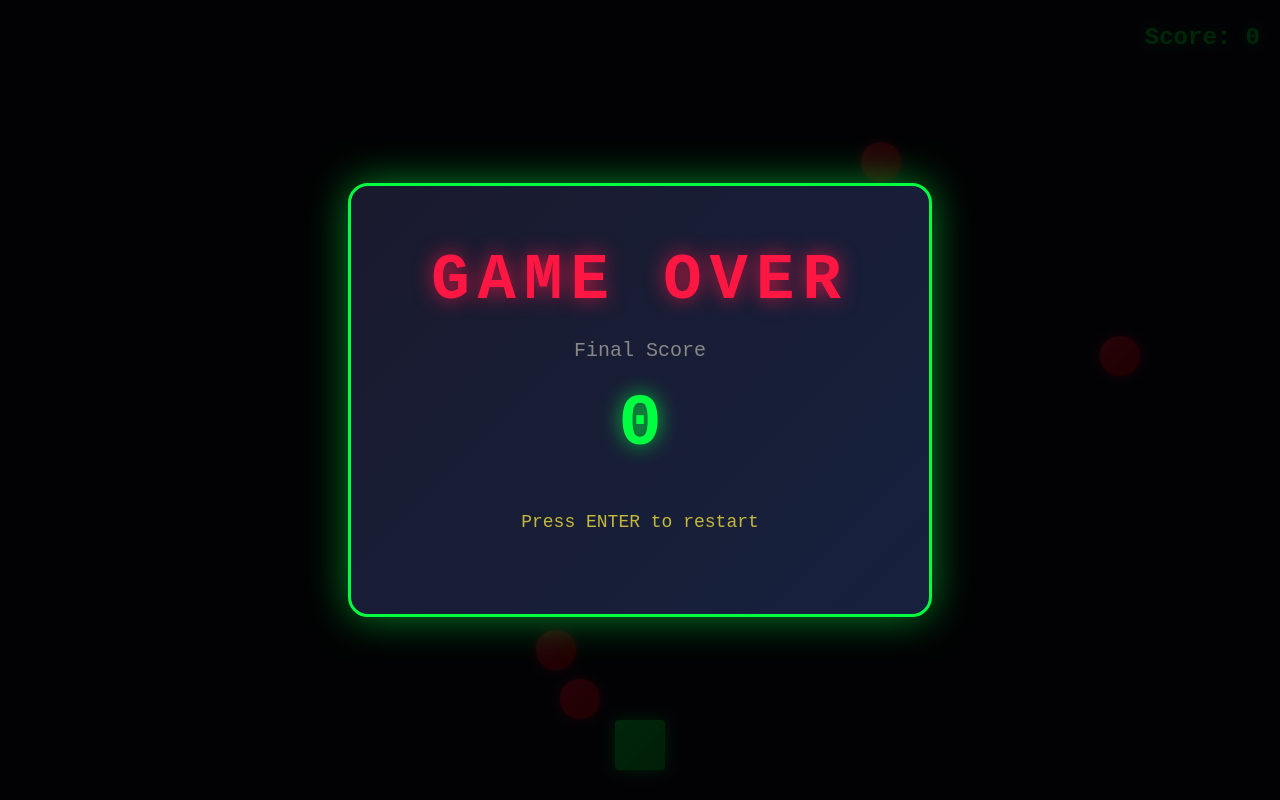
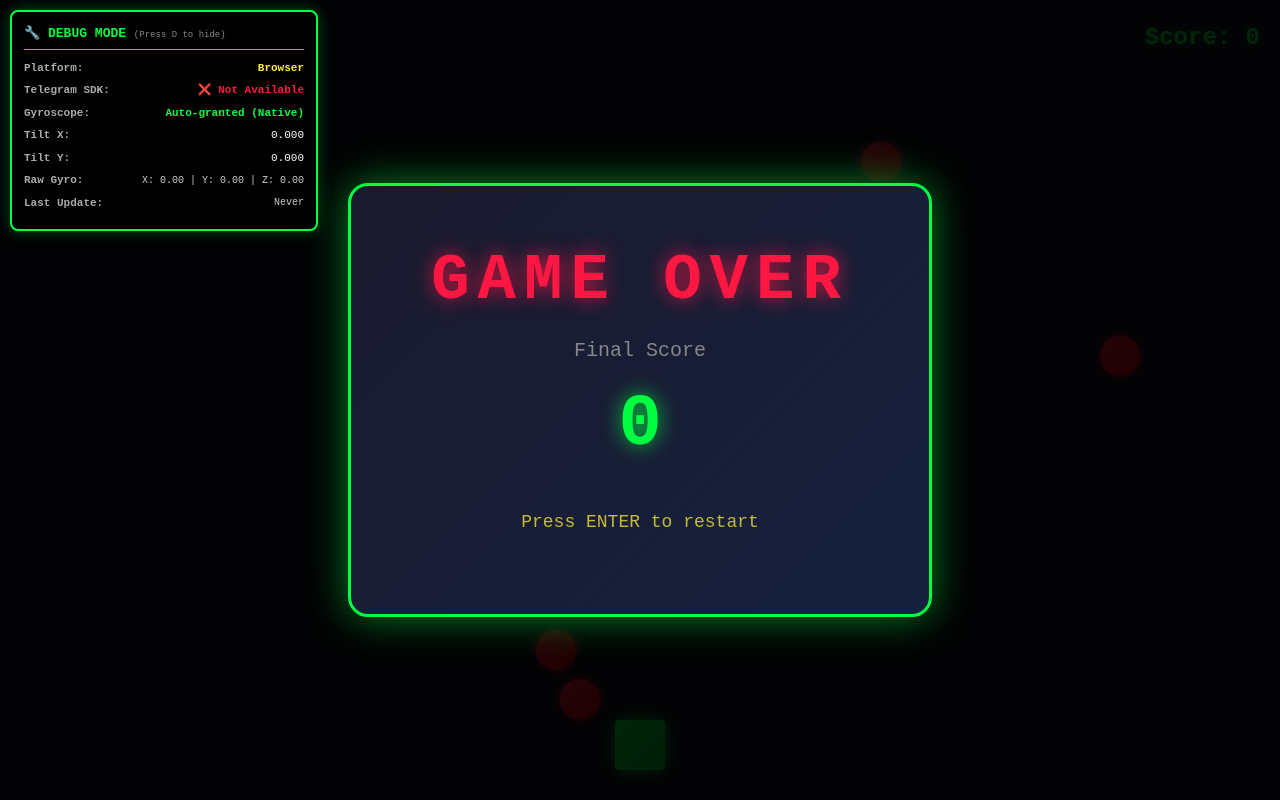
Before and after one commit to aliendevuz/shooter, a React (Vite) app: page / in a window 1280 px wide. Built offline with nearby package versions, Linux system fonts and the light colour scheme.

Commit message:
gyroscope from telegram sdk

```diff
--- a/src/App.css
+++ b/src/App.css
@@ -164,3 +164,69 @@
 .gyro-button:active {
   transform: scale(0.95);
 }
+
+.debug-panel {
+  position: absolute;
+  top: 10px;
+  left: 10px;
+  background: rgba(0, 0, 0, 0.85);
+  border: 2px solid #00ff41;
+  border-radius: 8px;
+  padding: 12px;
+  font-family: monospace;
+  font-size: 11px;
+  z-index: 9999;
+  min-width: 280px;
+  box-shadow: 0 0 15px rgba(0, 255, 65, 0.3);
+}
+
+.debug-header {
+  color: #00ff41;
+  font-weight: bold;
+  font-size: 13px;
+  margin-bottom: 10px;
+  border-bottom: 1px solid #00ff41;
+  padding-bottom: 5px;
+}
+
+.debug-hint {
+  color: #888;
+  font-size: 9px;
+  font-weight: normal;
+}
+
+.debug-row {
+  display: flex;
+  justify-content: space-between;
+  margin-bottom: 6px;
+  align-items: center;
+}
+
+.debug-label {
+  color: #aaa;
+  font-weight: bold;
+}
+
+.debug-value {
+  color: #fff;
+}
+
+.debug-value-success {
+  color: #00ff41;
+  font-weight: bold;
+}
+
+.debug-value-warning {
+  color: #ffeb3b;
+  font-weight: bold;
+}
+
+.debug-value-error {
+  color: #ff1744;
+  font-weight: bold;
+}
+
+.debug-value-small {
+  color: #ccc;
+  font-size: 10px;
+}
--- a/src/App.tsx
+++ b/src/App.tsx
@@ -1,9 +1,12 @@
 import { useEffect, useState } from "react";
 import { startGame, restartGame } from "./game";
+import { debugInfo, tilt } from "./game/input";
 import "./App.css";
 
 function App() {
   const [showGyroPrompt, setShowGyroPrompt] = useState(false);
+  const [showDebug, setShowDebug] = useState(true); // Debug mode default on
+  const [debugData, setDebugData] = useState(debugInfo);
 
   useEffect(() => {
     // Initialize Telegram WebApp
@@ -12,7 +15,11 @@ function App() {
       tg.ready();
       tg.expand();
       tg.disableVerticalSwipes?.();
-      console.log("Telegram WebApp initialized");
+      console.log("Telegram WebApp initialized:", {
+        platform: tg.platform,
+        version: tg.version,
+        initData: tg.initData
+      });
     }
 
     // Check if iOS and needs permission (non-Telegram environment)
@@ -24,6 +31,11 @@ function App() {
       startGame();
     }
 
+    // Debug data update loop
+    const debugInterval = setInterval(() => {
+      setDebugData({...debugInfo});
+    }, 100);
+
     const handleKeyPress = (e: KeyboardEvent) => {
       if (e.key === "Enter") {
         const gameOverEl = document.getElementById("game-over");
@@ -31,10 +43,18 @@ function App() {
           restartGame();
         }
       }
+
+      // Toggle debug with 'D' key
+      if (e.key === "d" || e.key === "D") {
+        setShowDebug(prev => !prev);
+      }
     };
 
     window.addEventListener("keydown", handleKeyPress);
-    return () => window.removeEventListener("keydown", handleKeyPress);
+    return () => {
+      window.removeEventListener("keydown", handleKeyPress);
+      clearInterval(debugInterval);
+    };
   }, []);
 
   const handleStartWithGyro = () => {
@@ -60,6 +80,57 @@ function App() {
         <div id="player" className="player" />
         <div id="score" className="score-display">Score: 0</div>
 
+        {/* Debug Panel */}
+        {showDebug && (
+          <div className="debug-panel">
+            <div className="debug-header">
+              🔧 DEBUG MODE <span className="debug-hint">(Press D to hide)</span>
+            </div>
+            <div className="debug-row">
+              <span className="debug-label">Platform:</span>
+              <span className={debugData.telegramSDK ? "debug-value-success" : "debug-value-warning"}>
+                {debugData.platform}
+              </span>
+            </div>
+            <div className="debug-row">
+              <span className="debug-label">Telegram SDK:</span>
+              <span className={debugData.telegramSDK ? "debug-value-success" : "debug-value-error"}>
+                {debugData.telegramSDK ? "✅ Active" : "❌ Not Available"}
+              </span>
+            </div>
+            <div className="debug-row">
+              <span className="debug-label">Gyroscope:</span>
+              <span className={tilt.enabled ? "debug-value-success" : "debug-value-warning"}>
+                {debugData.gyroscopeStatus}
+              </span>
+            </div>
+            <div className="debug-row">
+              <span className="debug-label">Tilt X:</span>
+              <span className="debug-value">{tilt.x.toFixed(3)}</span>
+            </div>
+            <div className="debug-row">
+              <span className="debug-label">Tilt Y:</span>
+              <span className="debug-value">{tilt.y.toFixed(3)}</span>
+            </div>
+            <div className="debug-row">
+              <span className="debug-label">Raw Gyro:</span>
+              <span className="debug-value-small">
+                X: {debugData.rawGyro.x.toFixed(2)} |
+                Y: {debugData.rawGyro.y.toFixed(2)} |
+                Z: {debugData.rawGyro.z.toFixed(2)}
+              </span>
+            </div>
+            <div className="debug-row">
+              <span className="debug-label">Last Update:</span>
+              <span className="debug-value-small">
+                {debugData.lastGyroUpdate > 0 ?
+                  `${Date.now() - debugData.lastGyroUpdate}ms ago` :
+                  "Never"}
+              </span>
+            </div>
+          </div>
+        )}
+
         <div id="game-over" className="game-over-dialog">
           <div className="game-over-content">
             <h1>GAME OVER</h1>
--- a/src/game/input.ts
+++ b/src/game/input.ts
@@ -5,13 +5,23 @@ export const keys: Record<string, boolean> = {};
 export const tilt = {
   x: 0, // Left/Right tilt (-1 to 1)
   y: 0, // Forward/Backward tilt (-1 to 1)
+  z: 0, // Z-axis rotation
   enabled: false
+};
+
+// Debug info
+export const debugInfo = {
+  telegramSDK: false,
+  platform: "Unknown",
+  gyroscopeStatus: "Not Started",
+  lastGyroUpdate: 0,
+  rawGyro: { x: 0, y: 0, z: 0 }
 };
 
 // Touch shooting
 export let shootRequested = false;
 
-// Telegram WebApp instance
+// Telegram WebApp types
 declare global {
   interface Window {
     Telegram?: {
@@ -19,15 +29,27 @@ declare global {
         ready: () => void;
         expand: () => void;
         disableVerticalSwipes: () => void;
-        DeviceOrientation: {
-          start: (params: { refresh_rate?: number; need_absolute?: boolean }, callback?: (result: boolean) => void) => void;
-          stop: (callback?: (result: boolean) => void) => void;
+        platform: string;
+        version: string;
+        isVersionAtLeast: (version: string) => boolean;
+        Gyroscope: {
+          start: (params: { refresh_rate?: number }, callback?: (started: boolean) => void) => void;
+          stop: (callback?: (stopped: boolean) => void) => void;
           isStarted: boolean;
-          absolute: boolean;
-          alpha: number | null;
-          beta: number | null;
-          gamma: number | null;
+          x: number | null;
+          y: number | null;
+          z: number | null;
         };
+        Accelerometer: {
+          start: (params: { refresh_rate?: number }, callback?: (started: boolean) => void) => void;
+          stop: (callback?: (stopped: boolean) => void) => void;
+          isStarted: boolean;
+          x: number | null;
+          y: number | null;
+          z: number | null;
+        };
+        onEvent: (eventType: string, callback: () => void) => void;
+        offEvent: (eventType: string, callback: () => void) => void;
       };
     };
   }
@@ -56,61 +78,100 @@ window.addEventListener("keyup", (e: KeyboardEvent) => {
 export function enableGyroscope() {
   const tg = window.Telegram?.WebApp;
 
-  if (tg && tg.DeviceOrientation) {
+  if (tg) {
+    debugInfo.telegramSDK = true;
+    debugInfo.platform = tg.platform || "Unknown";
+
+    console.log("Telegram WebApp detected:", {
+      platform: tg.platform,
+      version: tg.version,
+      gyroscope: !!tg.Gyroscope
+    });
+
+    if (tg.Gyroscope) {
       // Telegram Mini App gyroscope
-    tg.DeviceOrientation.start({ refresh_rate: 60 }, (started) => {
+      tg.Gyroscope.start({ refresh_rate: 60 }, (started) => {
         if (started) {
           tilt.enabled = true;
-        console.log("Telegram gyroscope enabled");
-        startGyroscopeLoop();
+          debugInfo.gyroscopeStatus = "Started (Telegram)";
+          console.log("✅ Telegram Gyroscope started");
+          startTelegramGyroscopeLoop();
         } else {
-        console.log("Telegram gyroscope failed to start");
+          debugInfo.gyroscopeStatus = "Failed (Telegram)";
+          console.log("❌ Telegram Gyroscope failed");
           fallbackGyroscope();
         }
       });
     } else {
-    // Fallback to native browser gyroscope
-    console.log("Telegram SDK not available, using native gyroscope");
+      debugInfo.gyroscopeStatus = "Not Available (Telegram)";
+      console.log("⚠️ Telegram Gyroscope API not available");
+      fallbackGyroscope();
+    }
+  } else {
+    // Not in Telegram environment
+    debugInfo.telegramSDK = false;
+    debugInfo.platform = "Browser";
+    debugInfo.gyroscopeStatus = "Fallback Mode";
+    console.log("⚠️ Not in Telegram WebApp, using fallback");
     fallbackGyroscope();
   }
 }
 
-function startGyroscopeLoop() {
+function startTelegramGyroscopeLoop() {
   const tg = window.Telegram?.WebApp;
-  if (!tg || !tg.DeviceOrientation) return;
+  if (!tg || !tg.Gyroscope) return;
 
   setInterval(() => {
-    const gamma = tg.DeviceOrientation.gamma;
-    const beta = tg.DeviceOrientation.beta;
+    const x = tg.Gyroscope.x;
+    const y = tg.Gyroscope.y;
+    const z = tg.Gyroscope.z;
 
-    if (gamma !== null && beta !== null) {
-      // Normalize to -1 to 1 range
-      tilt.x = Math.max(-1, Math.min(1, gamma / 30));
+    if (x !== null && y !== null && z !== null) {
+      debugInfo.rawGyro = { x, y, z };
+      debugInfo.lastGyroUpdate = Date.now();
 
-      // Adjust for device held upright
-      const adjustedBeta = beta - 90;
-      tilt.y = Math.max(-1, Math.min(1, adjustedBeta / 30));
+      // Convert rotation rate (rad/s) to tilt values
+      // x: rotation around X-axis (pitch)
+      // y: rotation around Y-axis (roll)
+      // z: rotation around Z-axis (yaw)
+
+      // Use Y-axis (roll) for left/right movement
+      tilt.x = Math.max(-1, Math.min(1, y * 2));
+
+      // Use X-axis (pitch) for up/down movement
+      tilt.y = Math.max(-1, Math.min(1, x * 2));
+
+      tilt.z = z;
     }
   }, 16); // ~60fps
 }
 
 function fallbackGyroscope() {
   if (typeof DeviceOrientationEvent !== "undefined") {
+    debugInfo.gyroscopeStatus = "Requesting Permission (Native)";
+
     // Request permission for iOS 13+
     if (typeof (DeviceOrientationEvent as any).requestPermission === "function") {
       (DeviceOrientationEvent as any).requestPermission()
         .then((response: string) => {
           if (response === "granted") {
+            debugInfo.gyroscopeStatus = "Granted (Native)";
             setupNativeGyroscope();
+          } else {
+            debugInfo.gyroscopeStatus = "Denied (Native)";
           }
         })
         .catch((error: Error) => {
+          debugInfo.gyroscopeStatus = "Error (Native)";
           console.error("Gyroscope permission denied:", error);
         });
     } else {
       // Non-iOS or older iOS
+      debugInfo.gyroscopeStatus = "Auto-granted (Native)";
       setupNativeGyroscope();
     }
+  } else {
+    debugInfo.gyroscopeStatus = "Not Supported";
   }
 }
 
@@ -119,6 +180,13 @@ function setupNativeGyroscope() {
 
   window.addEventListener("deviceorientation", (e: DeviceOrientationEvent) => {
     if (e.beta !== null && e.gamma !== null) {
+      debugInfo.rawGyro = {
+        x: e.beta,
+        y: e.gamma,
+        z: e.alpha || 0
+      };
+      debugInfo.lastGyroUpdate = Date.now();
+
       // Normalize to -1 to 1 range
       tilt.x = Math.max(-1, Math.min(1, (e.gamma || 0) / 30));
 
```
Lines whose indentation alone changed are shown as unchanged.
